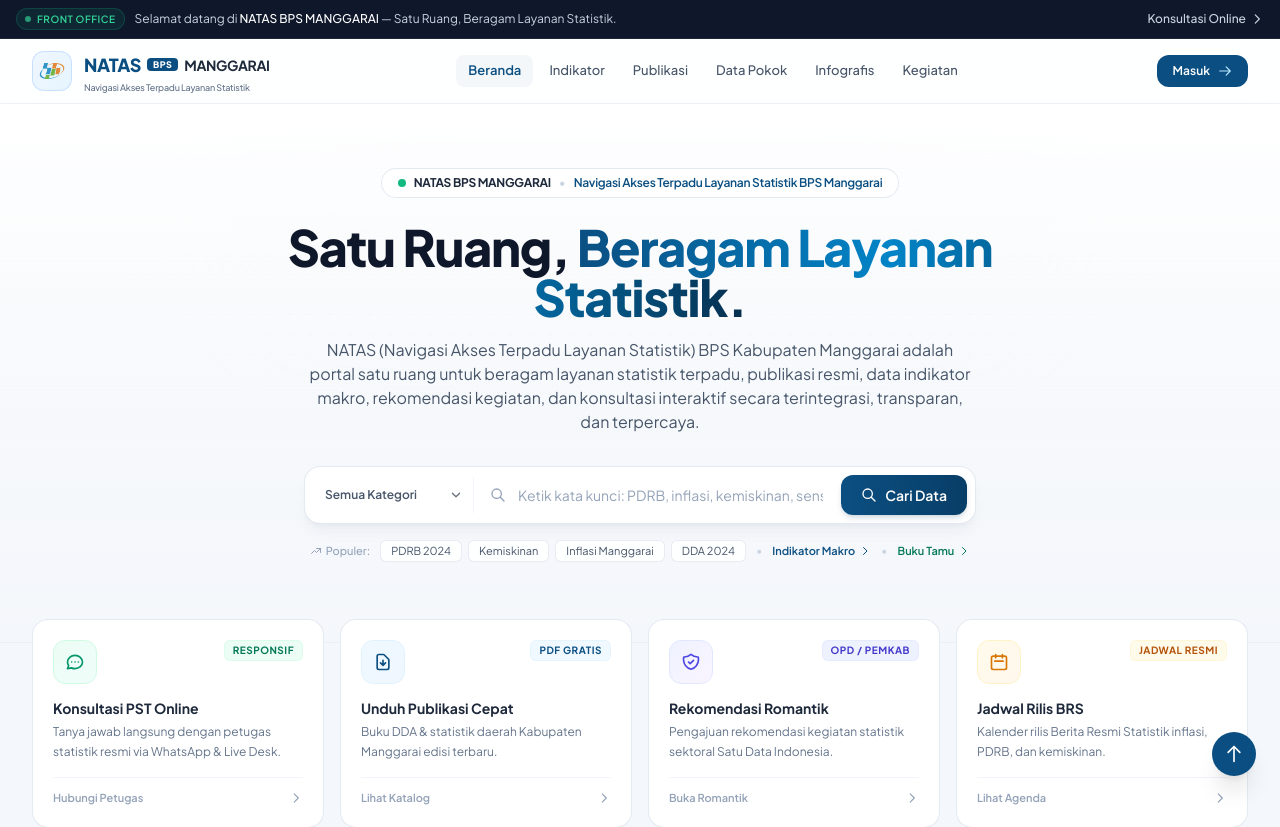
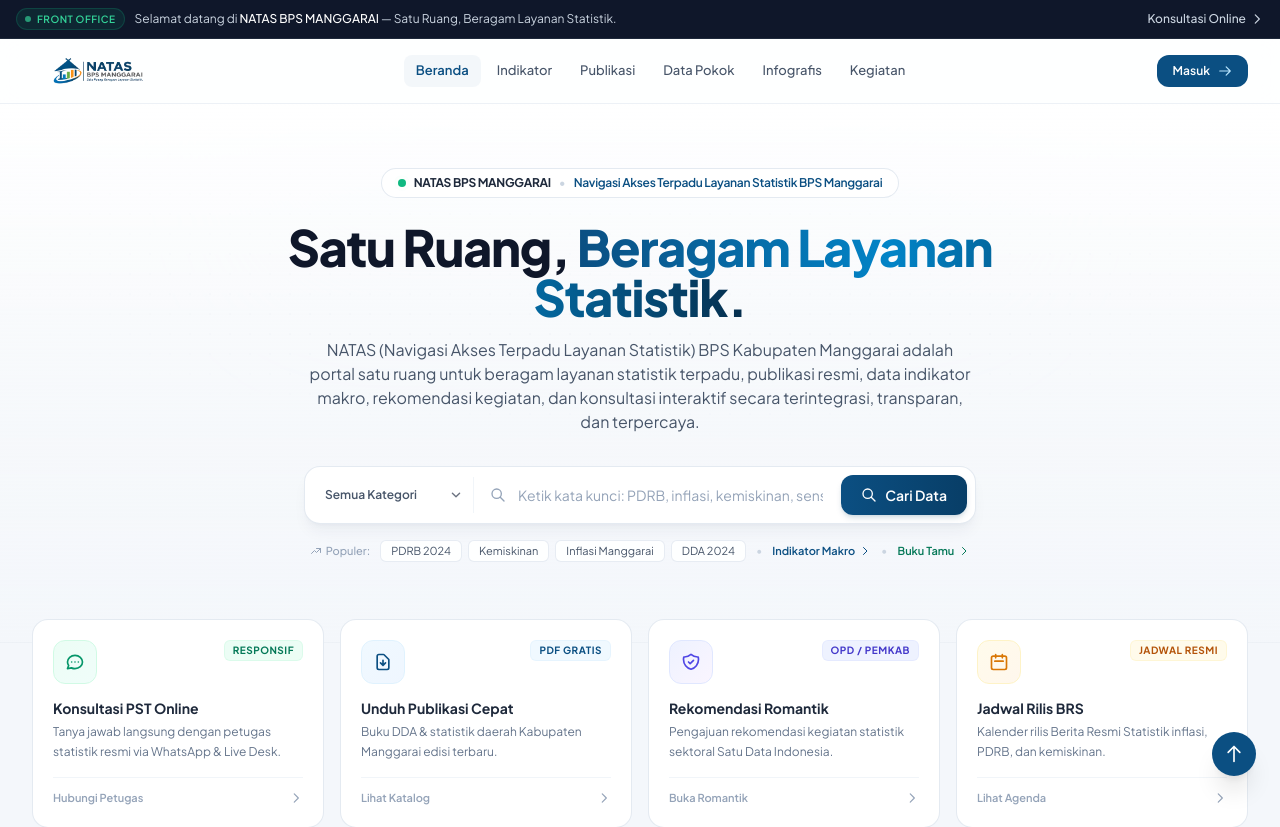
Before and after one commit to suburbernard24/simakinbps, a Laravel app: page / in a window 1280 px wide. Shown: the top 827 px of the page. Run offline with Laravel 12, Linux system fonts and the light colour scheme; data comes from the database, SQL or seed files in the repository; tables that the repository leaves empty hold one stand-in row (values such as "Sample post"); some libraries are stand-ins or nearby versions.

Commit message:
feat: add frontend management views, assets, and footer partial for NATAS BPS

```diff
--- a/resources/views/frontend/partials/footer.blade.php
+++ b/resources/views/frontend/partials/footer.blade.php
@@ -6,18 +6,8 @@
             <!-- Col 1: Identity & Office Address (4 cols) -->
             <div class="lg:col-span-4 space-y-3.5">
                 <div>
-                    <a href="{{ url('/') }}" class="inline-flex items-center gap-3 bg-white px-3.5 py-2 rounded-xl shadow-2xs hover:opacity-95 transition-opacity border border-slate-200">
-                        @if(!empty($fs['img_logo_natas']))
-                            <img src="{{ asset('storage/' . $fs['img_logo_natas']) }}" alt="{{ $brandName ?? 'NATAS BPS MANGGARAI' }}" class="h-8 w-auto object-contain">
-                        @else
-                            <div class="w-8 h-8 rounded-lg bg-blue-50 p-1 flex items-center justify-center shrink-0 border border-blue-100">
-                                <img src="{{ $logoBps ?? asset('images/logo_bps.png') }}" alt="Logo BPS" class="w-full h-full object-contain">
-                            </div>
-                            <div class="text-left">
-                                <div class="font-black text-xs sm:text-sm text-[#0B4F82] leading-tight">{{ $brandName ?? 'NATAS BPS MANGGARAI' }}</div>
-                                <div class="text-[9px] sm:text-[10px] text-slate-500 font-medium leading-tight">{{ $brandTagline ?? 'Satu Ruang, Beragam Layanan Statistik.' }}</div>
-                            </div>
-                        @endif
+                    <a href="{{ url('/') }}" class="inline-block bg-white px-3.5 py-2 rounded-xl shadow-2xs hover:opacity-95 transition-opacity border border-slate-200">
+                        <img src="{{ $logoNatas ?? asset('images/LogoFE_natas.webp') }}" alt="{{ $brandName ?? 'NATAS BPS MANGGARAI' }}" class="h-8 sm:h-9 w-auto max-w-[200px] object-contain">
                     </a>
                     <p class="text-xs text-slate-400 mt-2.5 leading-relaxed max-w-sm">
                         <strong>{{ $brandName ?? 'NATAS BPS MANGGARAI' }}</strong> ({{ $brandSub ?? 'Navigasi Akses Terpadu Layanan Statistik BPS Manggarai' }}) — Portal resmi penyebarluasan data statistik, publikasi, dan keterbukaan informasi publik BPS Kabupaten Manggarai.
--- a/resources/views/welcome.blade.php
+++ b/resources/views/welcome.blade.php
@@ -93,10 +93,10 @@
         $bpsApiKey     = $fs['bps_api_key']     ?? '';
 
         // Favicon & Gambar
-        $logoFavicon   = !empty($fs['img_logo_natas']) ? asset('storage/' . $fs['img_logo_natas']) : (!empty($fs['img_logo_sapa']) ? asset('storage/' . $fs['img_logo_sapa']) : asset('images/natas_bps.svg'));
+        $logoFavicon   = !empty($fs['img_logo_natas']) ? asset('storage/' . $fs['img_logo_natas']) : asset('images/LogoFE_natas.webp');
         $logoBps       = !empty($fs['img_logo_bps']) ? asset('storage/' . $fs['img_logo_bps']) : asset('images/logo_bps.png');
         $logoSimakin   = !empty($fs['img_logo_simakin']) ? asset('storage/' . $fs['img_logo_simakin']) : asset('images/simakin.png');
-        $logoNatas     = !empty($fs['img_logo_natas']) ? asset('storage/' . $fs['img_logo_natas']) : (!empty($fs['img_logo_sapa']) ? asset('storage/' . $fs['img_logo_sapa']) : asset('images/natas_bps.svg'));
+        $logoNatas     = !empty($fs['img_logo_natas']) ? asset('storage/' . $fs['img_logo_natas']) : asset('images/LogoFE_natas.webp');
 
         // Navigasi Menu Halaman Utama
         $navMenus       = FrontendSetting::getNavMenu();
@@ -159,23 +159,7 @@
     <div class="max-w-7xl mx-auto px-4 sm:px-6 lg:px-8 h-16 sm:h-18 flex items-center justify-between gap-6">
         <!-- Brand & Identity (NATAS BPS MANGGARAI) -->
         <a class="flex items-center gap-3 group" href="{{ url('/') }}" title="{{ $brandName }} — {{ $brandTagline }}">
-            @if(!empty($fs['img_logo_natas']))
-                <img src="{{ asset('storage/' . $fs['img_logo_natas']) }}" alt="{{ $brandName }}" class="h-9 sm:h-10 w-auto max-w-[220px] object-contain transition-transform duration-200 group-hover:opacity-90">
-            @else
-                <div class="flex items-center gap-3">
-                    <div class="w-9 h-9 sm:w-10 sm:h-10 rounded-xl bg-gradient-to-br from-blue-50 to-sky-100/80 border border-blue-200/80 p-1 flex items-center justify-center shrink-0 shadow-2xs group-hover:shadow-xs transition">
-                        <img src="{{ $logoBps }}" alt="Logo BPS" class="w-full h-full object-contain">
-                    </div>
-                    <div class="flex flex-col justify-center text-left">
-                        <div class="flex items-center gap-1.5 leading-none">
-                            <span class="text-base sm:text-lg font-black text-[#0B4F82] tracking-tight group-hover:text-[#083E67] transition-colors">NATAS</span>
-                            <span class="px-1.5 py-0.5 rounded text-[9px] font-extrabold bg-[#0B4F82] text-white tracking-wider">BPS</span>
-                            <span class="text-xs sm:text-sm font-bold text-slate-800 tracking-tight">MANGGARAI</span>
-                        </div>
-                        <span class="text-[9px] text-slate-500 font-medium tracking-tight hidden sm:block leading-none mt-1">Navigasi Akses Terpadu Layanan Statistik</span>
-                    </div>
-                </div>
-            @endif
+            <img src="{{ $logoNatas }}" alt="{{ $brandName }}" class="h-9 sm:h-11 w-auto max-w-[240px] object-contain transition-transform duration-200 group-hover:opacity-90">
         </a>
 
         <!-- Primary Navigation Links (Dynamic dari Dashboard Admin) -->
```
Also changed, not shown: resources/views/admin/frontend/index.blade.php (+4 -6 lines), public/images/LogoFE_natas.webp (added), public/images/natas_bps.svg (deleted), public/images/sapa_bps.png (deleted).
